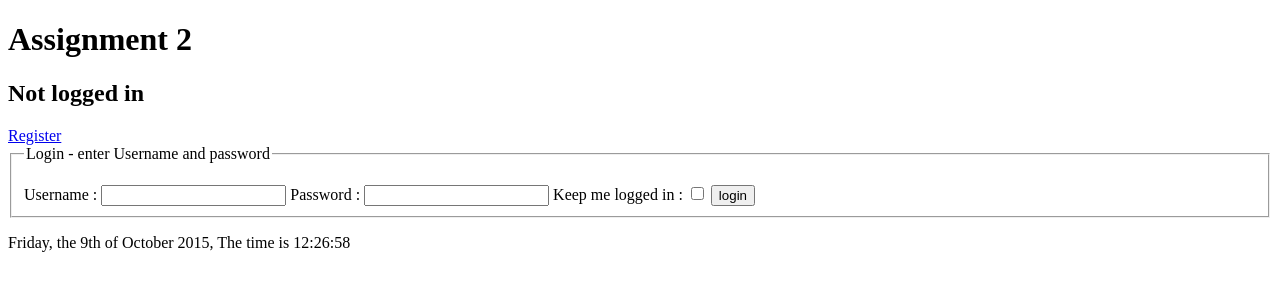
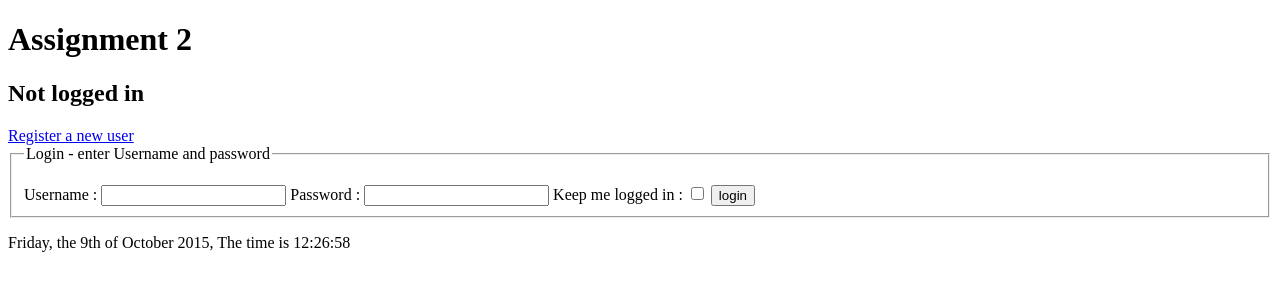
Before and after one commit to MartinArvidsson/PhP-Assignment-4, a PHP site: page / in a window 1280 px wide. Shown: the top 300 px of the page. Run offline with PHP 8.4, Linux system fonts and the light colour scheme.

```diff
--- a/Project/view/LoginView.php
+++ b/Project/view/LoginView.php
@@ -73,7 +73,7 @@ class LoginView {
 	*/
 	private function generateLoginFormHTML($message) { //Koden för login formuläret
 		return '
-			<a href="?Register">Register</a>
+			<a href="?Register">Register a new user</a>
 			<form method="post" >
 				<fieldset>
 					<legend>Login - enter Username and password</legend>
```
